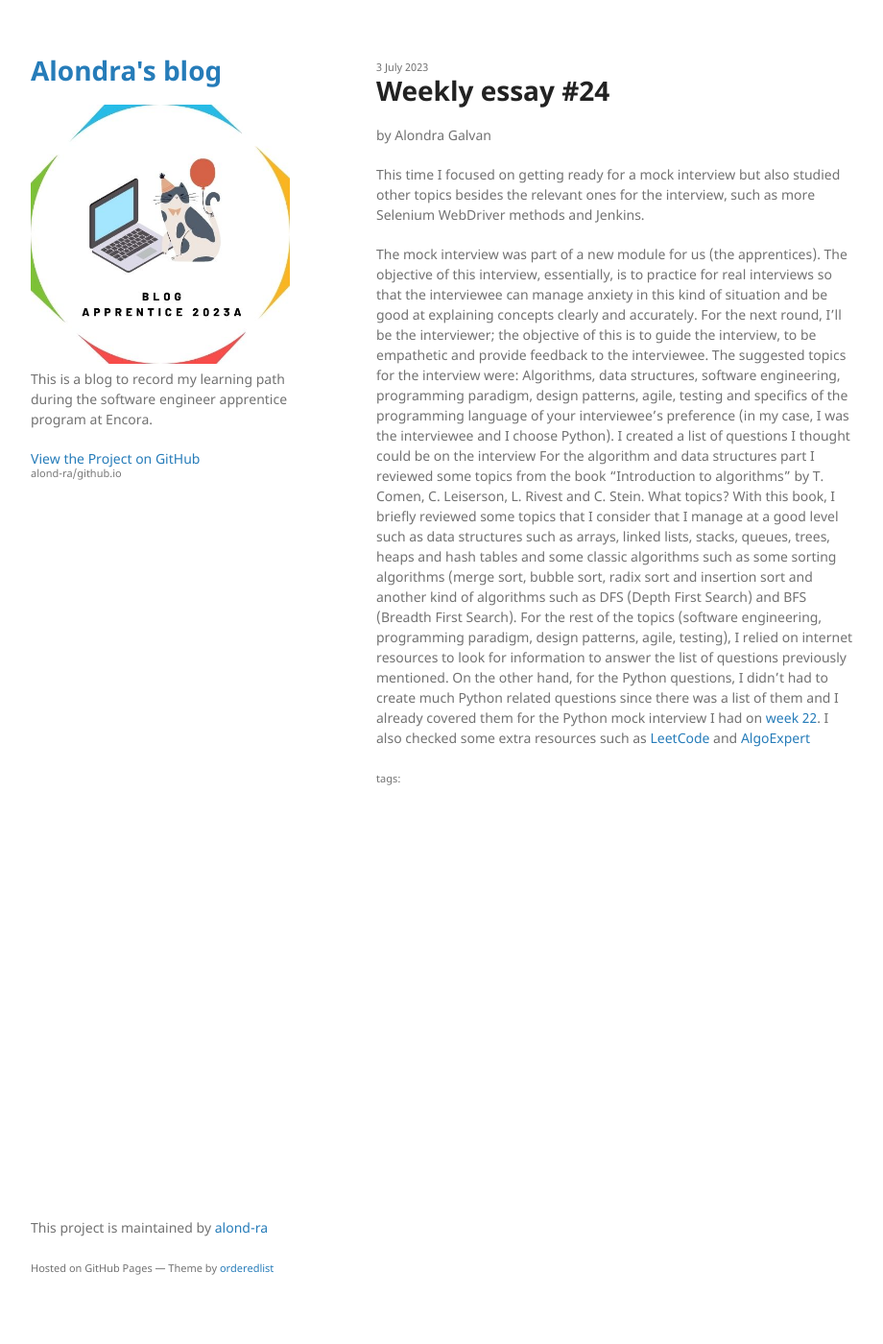
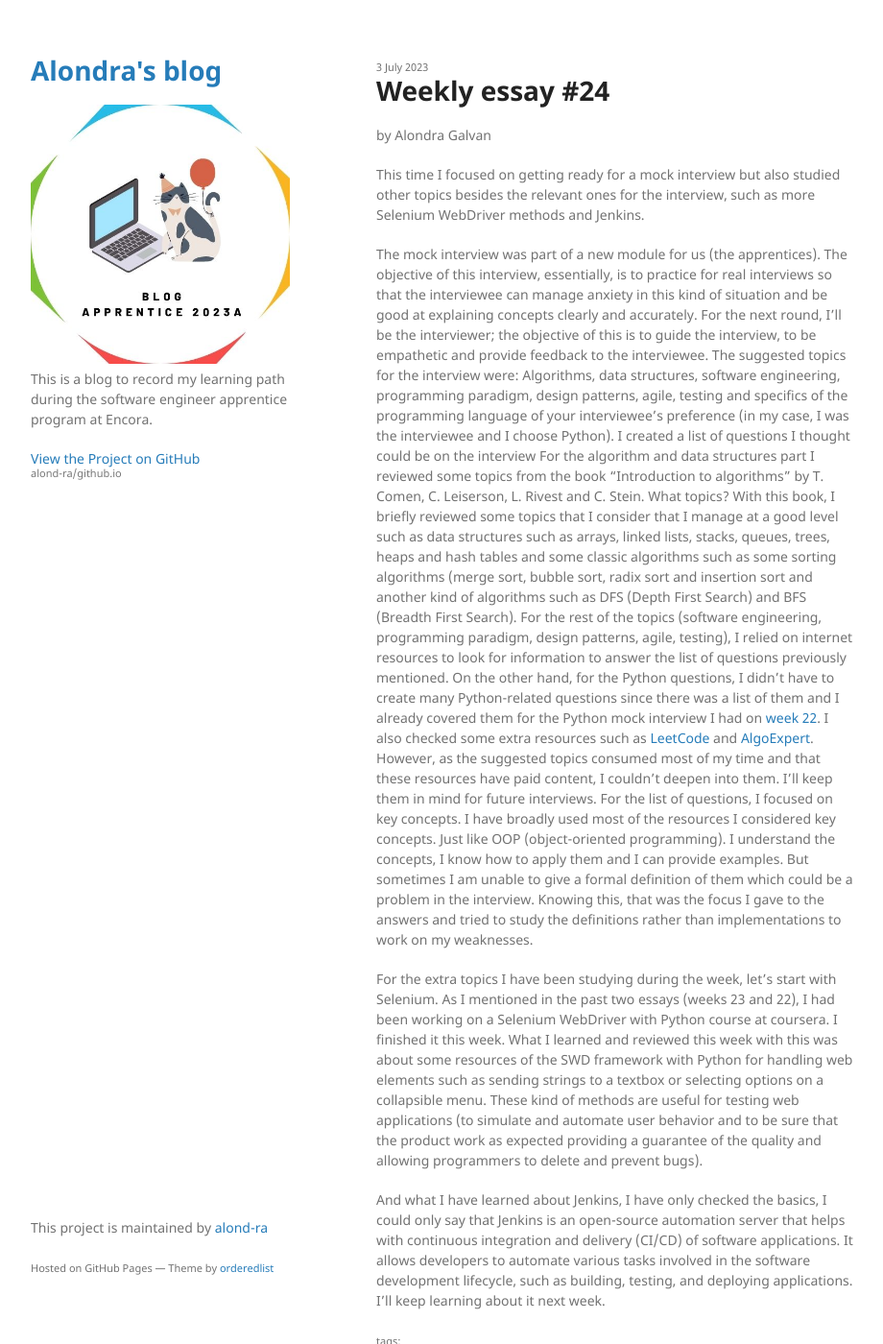
Before and after one commit to alond-ra/github.io, a Jekyll site: the page built from _posts/2023-07-03-Week 24.markdown, in a window 1280 px wide and 1400 px high. Shown: the whole window at 96% size, without its empty margins (178-1098 px from the left). Built offline with Jekyll 4.4.1, drawn with Linux system fonts in a browser that asks for light colours.

Commit message:
Update 2023-07-03-Week 24.markdown

```diff
--- a/_posts/2023-07-03-Week 24.markdown
+++ b/_posts/2023-07-03-Week 24.markdown
@@ -13,5 +13,10 @@ The suggested topics for the interview were: Algorithms, data structures, softwa
 I created a list of questions I thought could be on the interview
 For the algorithm and data structures part I reviewed some topics from the book "Introduction to algorithms" by T. Comen, C. Leiserson, L. Rivest and C. Stein. What topics? With this book, I briefly reviewed some topics that I consider that I manage at a good level such as data structures such as arrays, linked lists, stacks, queues, trees, heaps and hash tables and some classic algorithms such as some sorting algorithms (merge sort, bubble sort, radix sort and insertion sort and another kind of algorithms such as DFS (Depth First Search) and BFS (Breadth First Search).
 For the rest of the topics (software engineering, programming paradigm, design patterns, agile, testing), I relied on internet resources to look for information to answer the list of questions previously mentioned.
-On the other hand, for the Python questions, I didn’t had to create much Python related questions since there was a list of them and I already covered them for the Python mock interview I had on [week 22](https://alond-ra.github.io/github.io/weekly-essay/2023/06/19/Week-22.html).
-I also checked some extra resources such as [LeetCode](https://leetcode.com/) and [AlgoExpert](https://www.algoexpert.io/)
+On the other hand, for the Python questions, I didn’t have to create many Python-related questions since there was a list of them and I already covered them for the Python mock interview I had on [week 22](https://alond-ra.github.io/github.io/weekly-essay/2023/06/19/Week-22.html).
+I also checked some extra resources such as [LeetCode](https://leetcode.com/) and [AlgoExpert](https://www.algoexpert.io/). However, as the suggested topics consumed most of my time and that these resources have paid content, I couldn’t deepen into them. I'll keep them in mind for future interviews.
+For the list of questions, I focused on key concepts. I have broadly used most of the resources I considered key concepts. Just like OOP (object-oriented programming). I understand the concepts, I know how to apply them and I can provide examples. But sometimes I am unable to give a formal definition of them which could be a problem in the interview. Knowing this, that was the focus I gave to the answers and tried to study the definitions rather than implementations to work on my weaknesses.
+
+For the extra topics I have been studying during the week, let’s start with Selenium. As I mentioned in the past two essays (weeks 23 and 22), I had been working on a Selenium WebDriver with Python course at coursera. I finished it this week. What I learned and reviewed this week with this was about some resources of the SWD framework with Python for handling web elements such as sending strings to a textbox or selecting options on a collapsible menu. These kind of methods are useful for testing web applications (to simulate and automate user behavior and to be sure that the product work as expected providing a guarantee of the quality and allowing programmers to delete and prevent bugs).
+
+And what I have learned about Jenkins, I have only checked the basics, I could only say that Jenkins is an open-source automation server that helps with continuous integration and delivery (CI/CD) of software applications. It allows developers to automate various tasks involved in the software development lifecycle, such as building, testing, and deploying applications. I'll keep learning about it next week.
```
